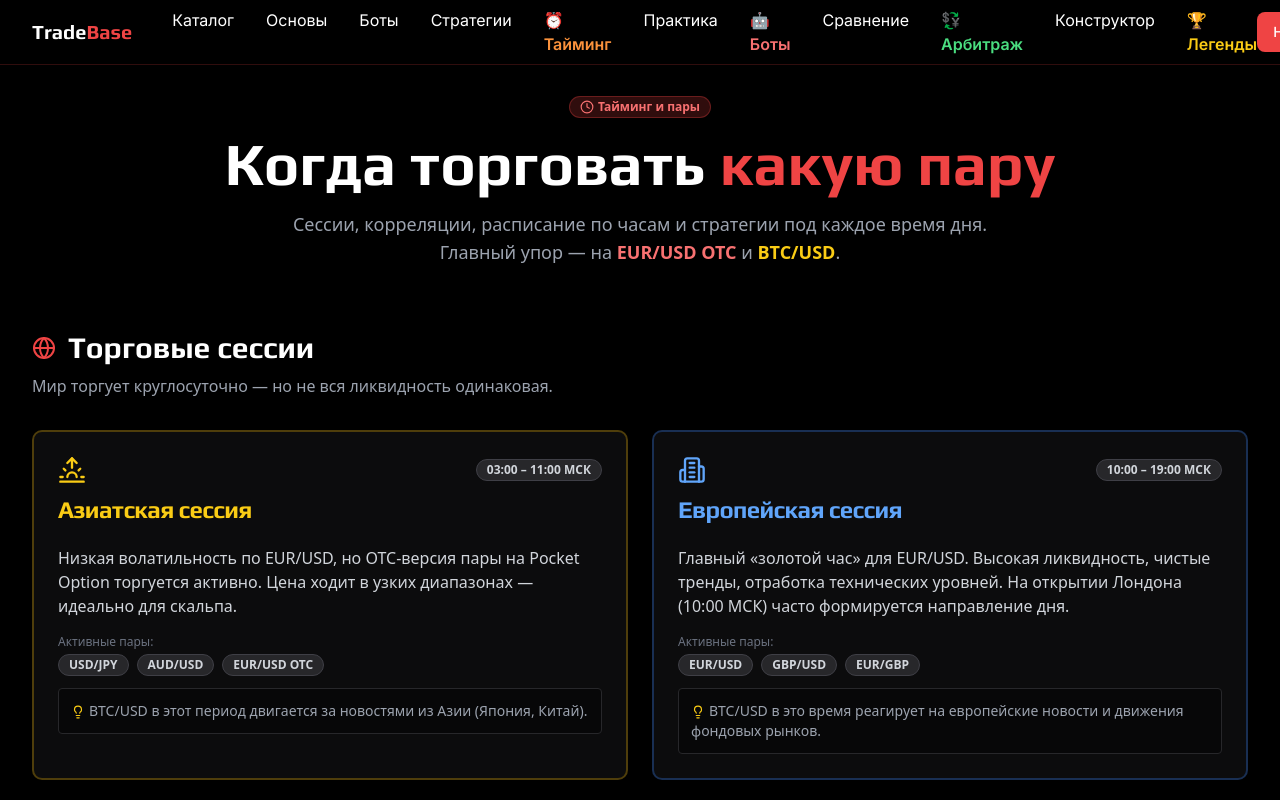
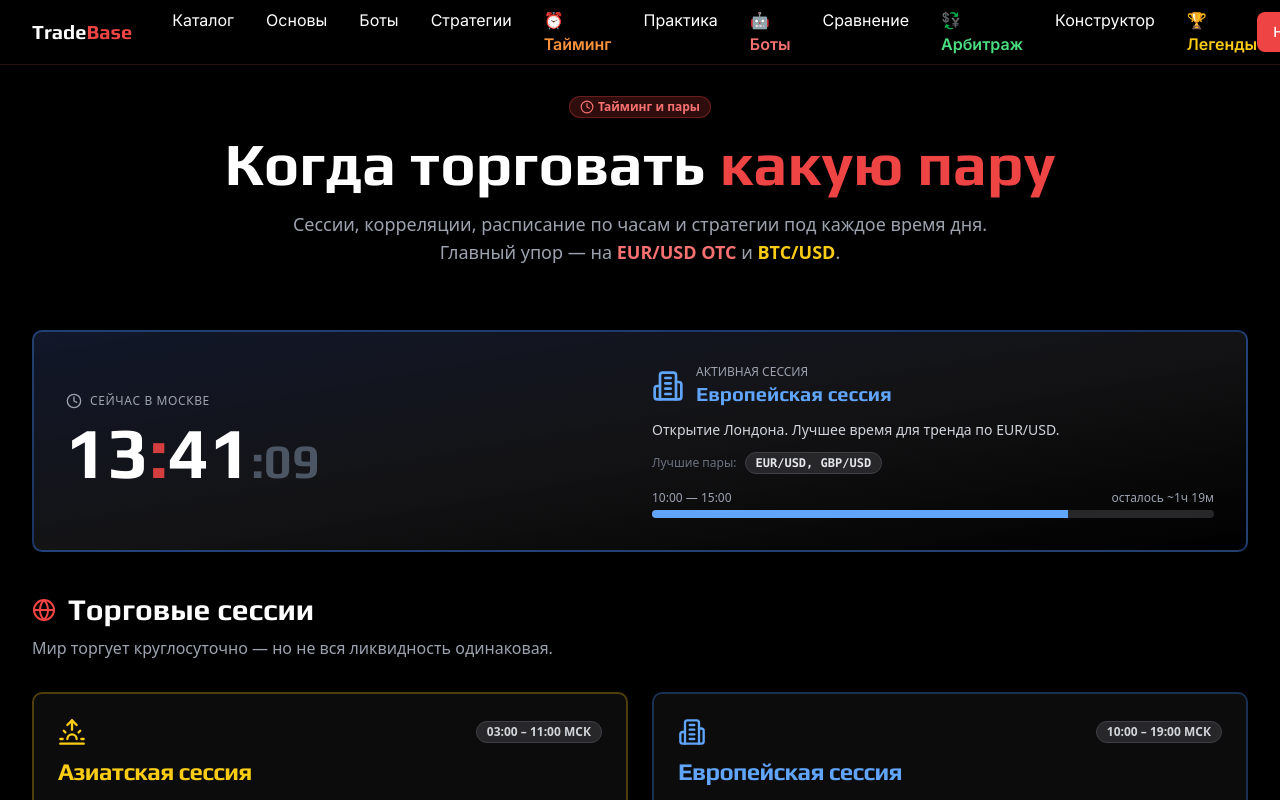
Before and after one commit to pr-poehali-dev/digital-innovation-lab-1, a React (Vite) app: page /timing in a window 1280 px wide. Shown: the top 800 px of the page. Built offline with nearby package versions, Linux system fonts and the light colour scheme.

Commit message:
Добавить функциональность

```diff
--- /dev/null
+++ b/src/components/LiveSessionClock.tsx
@@ -0,0 +1,166 @@
+import { useEffect, useState } from "react"
+import { Card, CardContent } from "@/components/ui/card"
+import { Badge } from "@/components/ui/badge"
+import Icon from "@/components/ui/icon"
+
+interface Session {
+  name: string
+  startHour: number
+  endHour: number
+  icon: string
+  color: string
+  bg: string
+  border: string
+  desc: string
+  bestPair: string
+}
+
+const sessionsList: Session[] = [
+  {
+    name: "Ночь / OTC",
+    startHour: 0,
+    endHour: 3,
+    icon: "Moon",
+    color: "text-purple-400",
+    bg: "from-purple-950/40",
+    border: "border-purple-500/40",
+    desc: "Forex закрыт. EUR/USD OTC ходит по алгоритму брокера.",
+    bestPair: "EUR/USD OTC",
+  },
+  {
+    name: "Азиатская сессия",
+    startHour: 3,
+    endHour: 10,
+    icon: "Sunrise",
+    color: "text-yellow-400",
+    bg: "from-yellow-950/40",
+    border: "border-yellow-500/40",
+    desc: "Низкая волатильность. Скальп в узких диапазонах.",
+    bestPair: "USD/JPY, EUR/USD OTC",
+  },
+  {
+    name: "Европейская сессия",
+    startHour: 10,
+    endHour: 15,
+    icon: "Building2",
+    color: "text-blue-400",
+    bg: "from-blue-950/40",
+    border: "border-blue-500/40",
+    desc: "Открытие Лондона. Лучшее время для тренда по EUR/USD.",
+    bestPair: "EUR/USD, GBP/USD",
+  },
+  {
+    name: "США + Европа (PEAK)",
+    startHour: 15,
+    endHour: 19,
+    icon: "Flame",
+    color: "text-red-400",
+    bg: "from-red-950/50",
+    border: "border-red-500/50",
+    desc: "🔥 Пик волатильности. Новости по USD в 15:30 и 17:00.",
+    bestPair: "EUR/USD, BTC/USD",
+  },
+  {
+    name: "Американская сессия",
+    startHour: 19,
+    endHour: 24,
+    icon: "Sun",
+    color: "text-orange-400",
+    bg: "from-orange-950/40",
+    border: "border-orange-500/40",
+    desc: "Крипта оживает. BTC/USD тянется за NASDAQ.",
+    bestPair: "BTC/USD, EUR/USD",
+  },
+]
+
+function getMoscowTime(): { h: number; m: number; s: number } {
+  const now = new Date()
+  const utc = now.getTime() + now.getTimezoneOffset() * 60000
+  const msk = new Date(utc + 3 * 3600000)
+  return { h: msk.getHours(), m: msk.getMinutes(), s: msk.getSeconds() }
+}
+
+function getCurrentSession(hour: number): Session {
+  return (
+    sessionsList.find((s) => hour >= s.startHour && hour < s.endHour) || sessionsList[0]
+  )
+}
+
+function pad(n: number) {
+  return n.toString().padStart(2, "0")
+}
+
+export function LiveSessionClock() {
+  const [time, setTime] = useState(getMoscowTime())
+
+  useEffect(() => {
+    const id = setInterval(() => setTime(getMoscowTime()), 1000)
+    return () => clearInterval(id)
+  }, [])
+
+  const current = getCurrentSession(time.h)
+  const minutesInSession = (time.h - current.startHour) * 60 + time.m
+  const totalMinutes = (current.endHour - current.startHour) * 60
+  const progress = Math.min(100, Math.round((minutesInSession / totalMinutes) * 100))
+  const minutesLeft = totalMinutes - minutesInSession
+
+  return (
+    <Card
+      className={`bg-gradient-to-br ${current.bg} via-zinc-900/60 to-black ${current.border} border-2 mb-10`}
+    >
+      <CardContent className="p-6 md:p-8">
+        <div className="grid md:grid-cols-2 gap-6 items-center">
+          {/* Часы */}
+          <div className="text-center md:text-left">
+            <div className="flex items-center gap-2 justify-center md:justify-start mb-2">
+              <Icon name="Clock" className="text-gray-400" size={16} />
+              <span className="text-xs text-gray-400 uppercase tracking-wider">
+                Сейчас в Москве
+              </span>
+            </div>
+            <div className="font-orbitron text-5xl md:text-7xl font-bold text-white tabular-nums">
+              {pad(time.h)}
+              <span className="text-red-500 animate-pulse">:</span>
+              {pad(time.m)}
+              <span className="text-gray-600 text-3xl md:text-5xl">:{pad(time.s)}</span>
+            </div>
+          </div>
+
+          {/* Сессия */}
+          <div>
+            <div className="flex items-center gap-3 mb-3">
+              <Icon name={current.icon} className={current.color} size={32} />
+              <div>
+                <div className="text-xs text-gray-400 uppercase">Активная сессия</div>
+                <div className={`font-orbitron text-xl font-bold ${current.color}`}>
+                  {current.name}
+                </div>
+              </div>
+            </div>
+            <p className="text-gray-300 text-sm mb-3">{current.desc}</p>
+            <div className="flex flex-wrap items-center gap-2 mb-4">
+              <span className="text-xs text-gray-500">Лучшие пары:</span>
+              <Badge className="bg-zinc-800 text-gray-200 border-zinc-700 font-mono">
+                {current.bestPair}
+              </Badge>
+            </div>
+            <div>
+              <div className="flex justify-between text-xs text-gray-400 mb-1">
+                <span>
+                  {pad(current.startHour)}:00 — {pad(current.endHour)}:00
+                </span>
+                <span>осталось ~{Math.floor(minutesLeft / 60)}ч {minutesLeft % 60}м</span>
+              </div>
+              <div className="h-2 bg-zinc-800 rounded-full overflow-hidden">
+                <div
+                  className={`h-full ${current.color.replace("text-", "bg-")} transition-all duration-1000`}
+                  style={{ width: `${progress}%` }}
+                />
+              </div>
+            </div>
+          </div>
+        </div>
+      </CardContent>
+    </Card>
+  )
+}
--- a/src/pages/Timing.tsx
+++ b/src/pages/Timing.tsx
@@ -3,6 +3,7 @@ import { Footer } from "@/components/footer"
 import { Badge } from "@/components/ui/badge"
 import { Card, CardContent, CardHeader, CardTitle } from "@/components/ui/card"
 import Icon from "@/components/ui/icon"
+import { LiveSessionClock } from "@/components/LiveSessionClock"
 
 const sessions = [
   {
@@ -140,6 +141,9 @@ export default function Timing() {
               <span className="text-yellow-400 font-semibold">BTC/USD</span>.
             </p>
           </div>
+
+          {/* Живые часы и активная сессия */}
+          <LiveSessionClock />
 
           {/* Торговые сессии */}
           <section className="mb-20">
```
